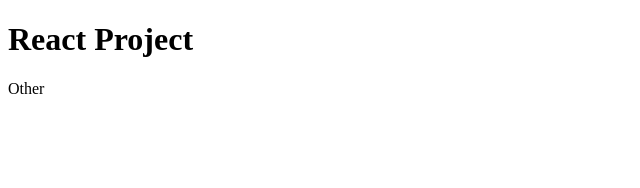
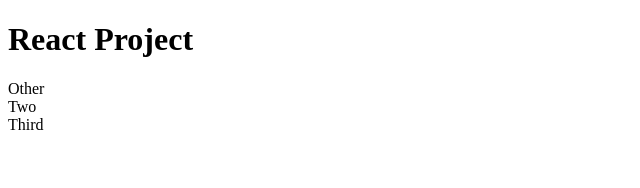
Before and after one commit to liweinan/play-react, a React app: page / in a window 1280 px wide. Shown: the top 188 px of the page, without its empty margins (0-640 px from the left). Built offline with nearby package versions, Linux system fonts and the light colour scheme.

Commit message:
fragment

```diff
--- a/index.html
+++ b/index.html
@@ -8,6 +8,7 @@
 <body>
 <div id="app"></div>
 <div id="other"> </div>
+<div id="theFrag"> </div>
 <script src="src/index.js"></script>
 </body>
 </html>
--- a/src/index.js
+++ b/src/index.js
@@ -1,4 +1,4 @@
-import React from 'react';
+import React, {Fragment} from 'react';
 import { createRoot } from 'react-dom/client';
 import App from './App';
 
@@ -8,8 +8,32 @@
     )
 }
 
+function Two() {
+    return (
+        <div>Two</div>
+    )
+}
+
+function Third() {
+    return (
+        <div>Third</div>
+    )
+}
+
+function TheFrag() {
+    return (
+        <Fragment>
+            <Two />
+            <Third />
+        </Fragment>
+    )
+}
+
 const app = createRoot(document.getElementById('app'));
 app.render(<App />);
 
 const other = createRoot(document.getElementById('other'));
 other.render(<Other />);
+
+const theFrag = createRoot(document.getElementById('theFrag'));
+theFrag.render(<TheFrag />);
```
